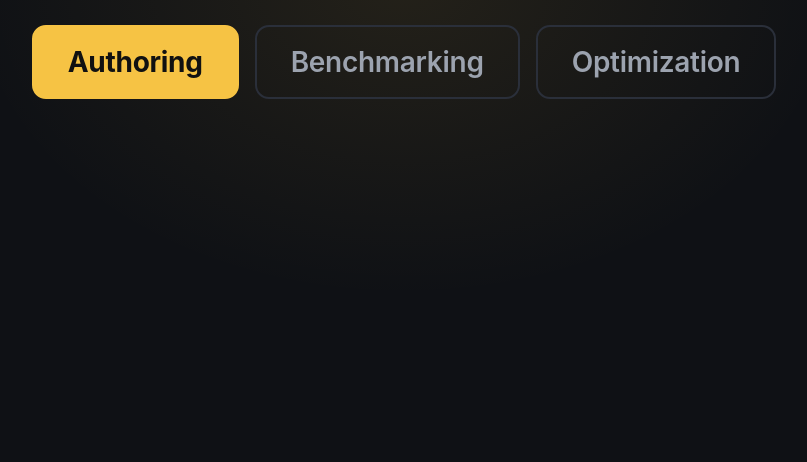
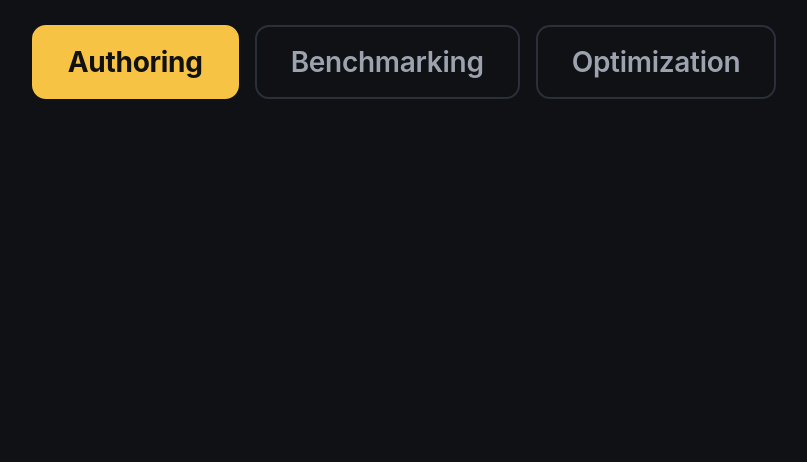
Before and after one commit to KazKozDev/prompt-playoff, a plain HTML site: page assets/social-preview.html in a window 1280 px wide. Shown: the part 338-800 px from the top of the page, without its empty margins (236-1043 px from the left). Drawn offline with Linux system fonts and the light colour scheme.

Commit message:
docs: drop the glow behind the social card
Flat background. The gradient added nothing the type and the pills were not
already doing, and it took the file from 54KB to 160KB to say it.

```diff
--- a/assets/social-preview.html
+++ b/assets/social-preview.html
@@ -14,11 +14,6 @@
     font-family:var(--sans); overflow:hidden; position:relative;
     display:flex; flex-direction:column; align-items:center; justify-content:center;
   }
-  .glow {
-    position:absolute; left:50%; top:50%; transform:translate(-50%,-50%);
-    width:1000px; height:720px; pointer-events:none;
-    background:radial-gradient(ellipse, rgba(246,195,68,.09) 0%, rgba(246,195,68,0) 62%);
-  }
   /* Everything inside the centre two thirds: the platforms that show this
      image each crop it to a different aspect ratio. */
   main {
@@ -34,8 +29,6 @@
   .tab.active { background:var(--accent); border-color:var(--accent); color:#111; font-weight:700; }
 </style>
 
-<div class="glow"></div>
-
 <main>
   <h1>Prompt Playoff</h1>
   <div class="tabs">
```
Also changed, not shown: assets/social-preview.png.
